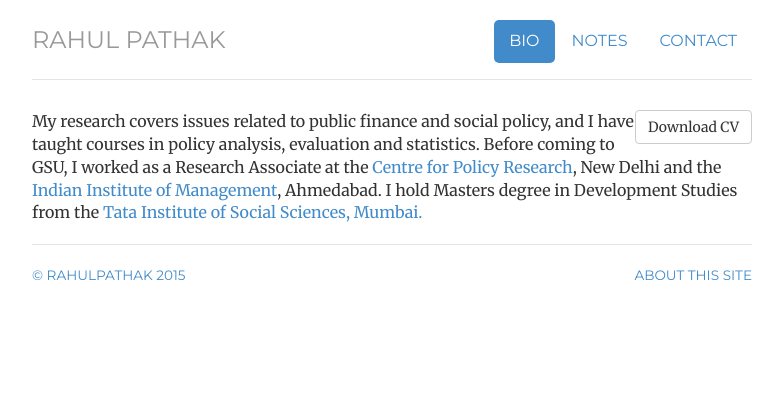
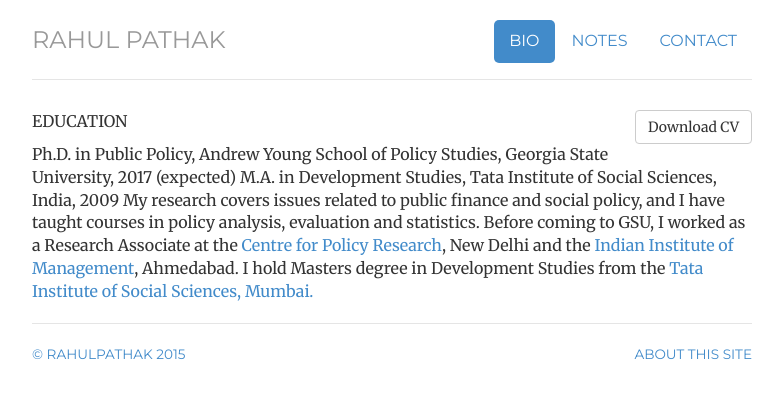
Before and after one commit to pathak-rahul/pathak-rahul.github.io, a Jekyll site: the page built from bio/index.html, in a window 1280 px wide. Shown: the top 398 px of the page, without its empty margins (248-1031 px from the left). Built offline with Jekyll 4.4.1, drawn with Linux system fonts in a browser that asks for light colours.

Commit message:
Update index.html

```diff
--- a/bio/index.html
+++ b/bio/index.html
@@ -8,10 +8,13 @@ notes: passive
 contact: passive
 description: Current CV for Rahul Pathak.
 ---
-
 <div class="bio">
 	<a href="/files/rpathak-cv.pdf" class="btn btn-default pull-right" title="Download CV as PDF">Download CV</a>
 				<div itemscope itemtype="http://data-vocabulary.org/Person">
+	<p>EDUCATION</p>
+	Ph.D. in Public Policy, Andrew Young School of Policy Studies, Georgia State University, 2017 (expected)
+	M.A. in Development Studies, Tata Institute of Social Sciences, India, 2009
+
 				<span itemprop="name">My research covers issues related to public finance and social policy, and I have taught courses in policy analysis, evaluation and statistics. Before coming to GSU, I worked as a Research Associate at the <a href="http://www.cprindia.org/"> Centre for Policy Research</a>, New Delhi and the <a href="http://www.iimahd.ernet.in/"> Indian Institute of Management</a>, Ahmedabad. I hold Masters degree in Development Studies from the <a href="http://tiss.edu//"> Tata Institute of Social Sciences, Mumbai.</span>
 				<address>
 				</ul>
```
